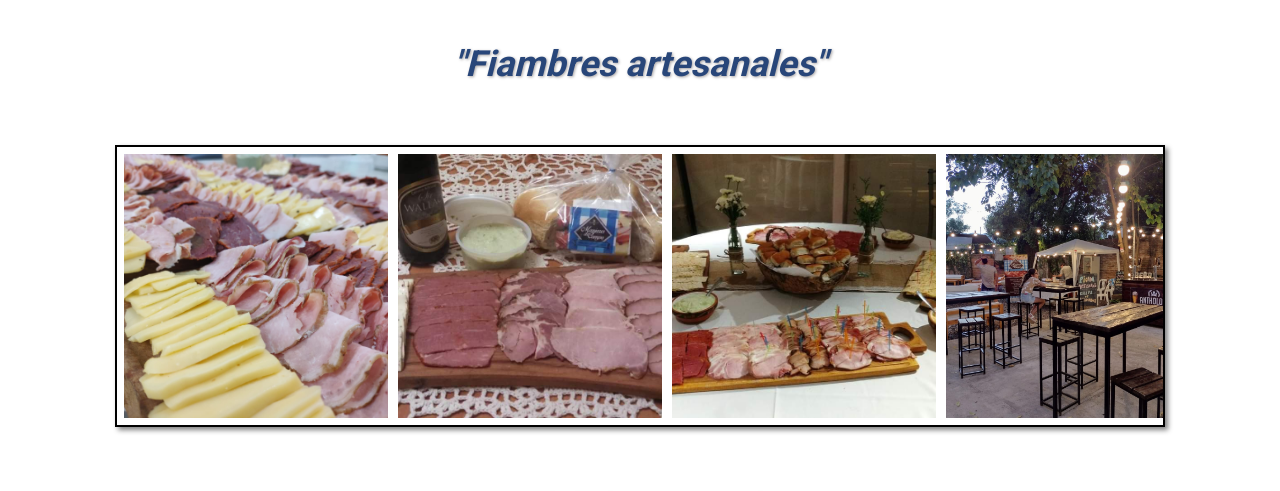
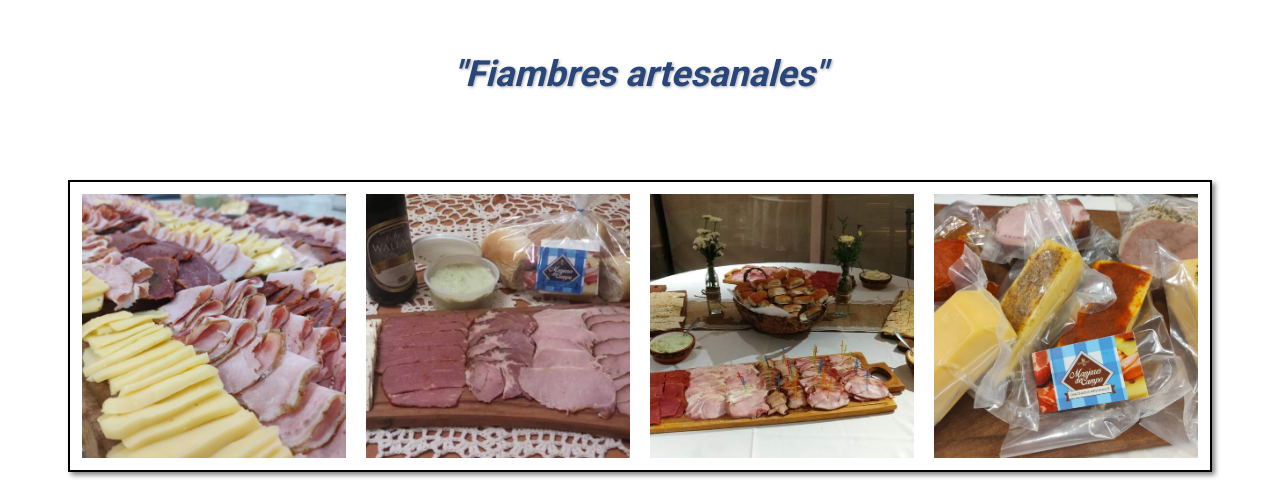
Before and after one commit to luisgiudice/manjares-de-campo, a plain HTML site: page index.html in a window 1280 px wide. Shown: the part 697-1188 px from the top of the page. Drawn offline with Linux system fonts and the light colour scheme.

Commit message:
Correccion imagenes pagina principal

```diff
--- a/css/styles.css
+++ b/css/styles.css
@@ -82,15 +82,16 @@ nav ul li {
     flex-direction: row;
     flex-wrap: wrap;
     justify-content: center;
+    padding: 10px 50px;
 }
 
 .opciones-pagprincipal {
     display: flex;
-    overflow: hidden;
-    width: 82%;
+    width: 100%;
     border: 2px solid black;
     box-shadow: 3px 3px 5px gray;
     padding: 2px;
+    margin: 25px 50px 25px 50px;
 
 }
 
@@ -98,7 +99,7 @@ nav ul li {
     object-fit: cover;
     width: 264px;
     height: 264px;
-    margin: 5px;
+    margin: 10px;
 }
 
 h1 {
--- a/index.html
+++ b/index.html
@@ -49,7 +49,7 @@
                 <img src="./assets/imagenes/productos.jpeg" alt="Nuestros productos">
                 <img src="./assets/imagenes/picadas.jpeg" alt="Nuestras picadas">
                 <img src="./assets/imagenes/eventos.jpeg" alt="Eventos">
-                <img src="./assets/imagenes/experiencias.jpeg" alt="Experiencias">
+                <img src="./assets/imagenes/variedad.jpeg" alt="Envasados">
             </div>
             <div>
                 <h2>Calidad garantizada</h2>
```
Also changed, not shown: assets/imagenes/variedad.jpeg (added).
